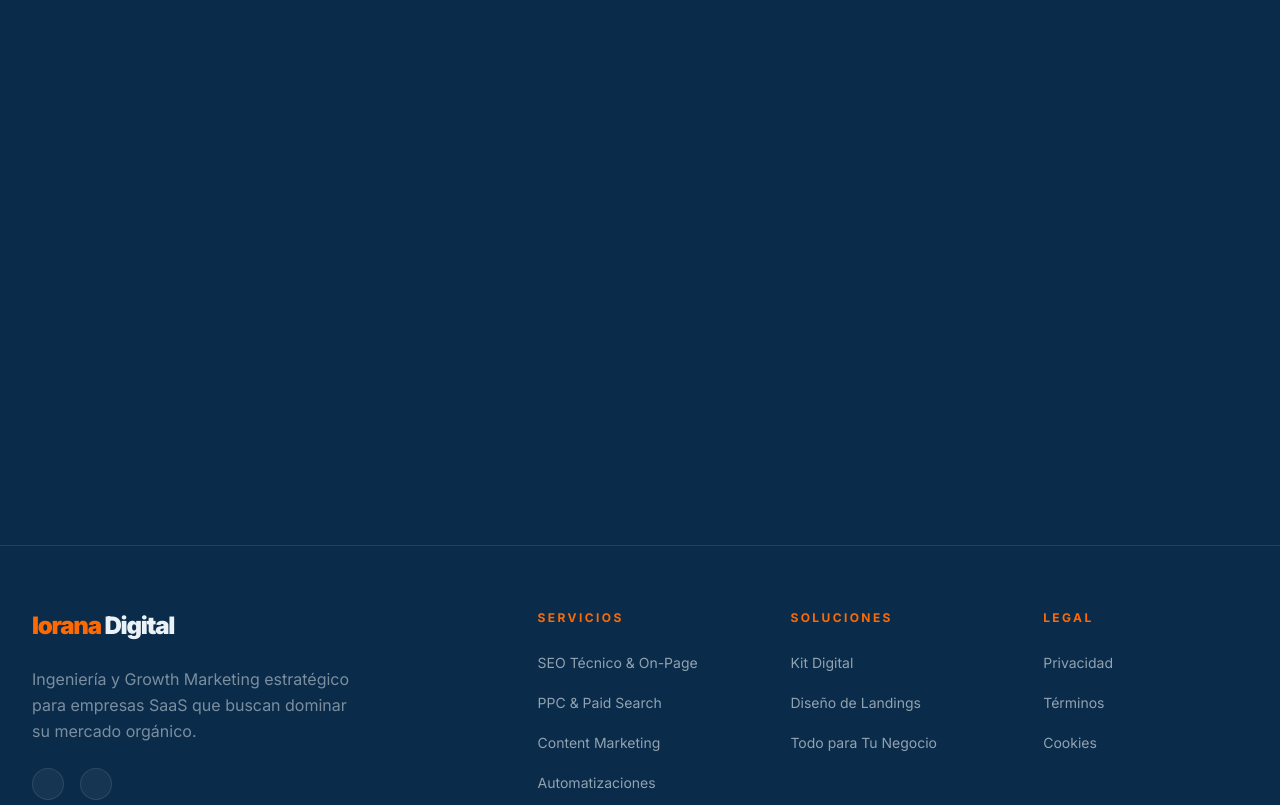
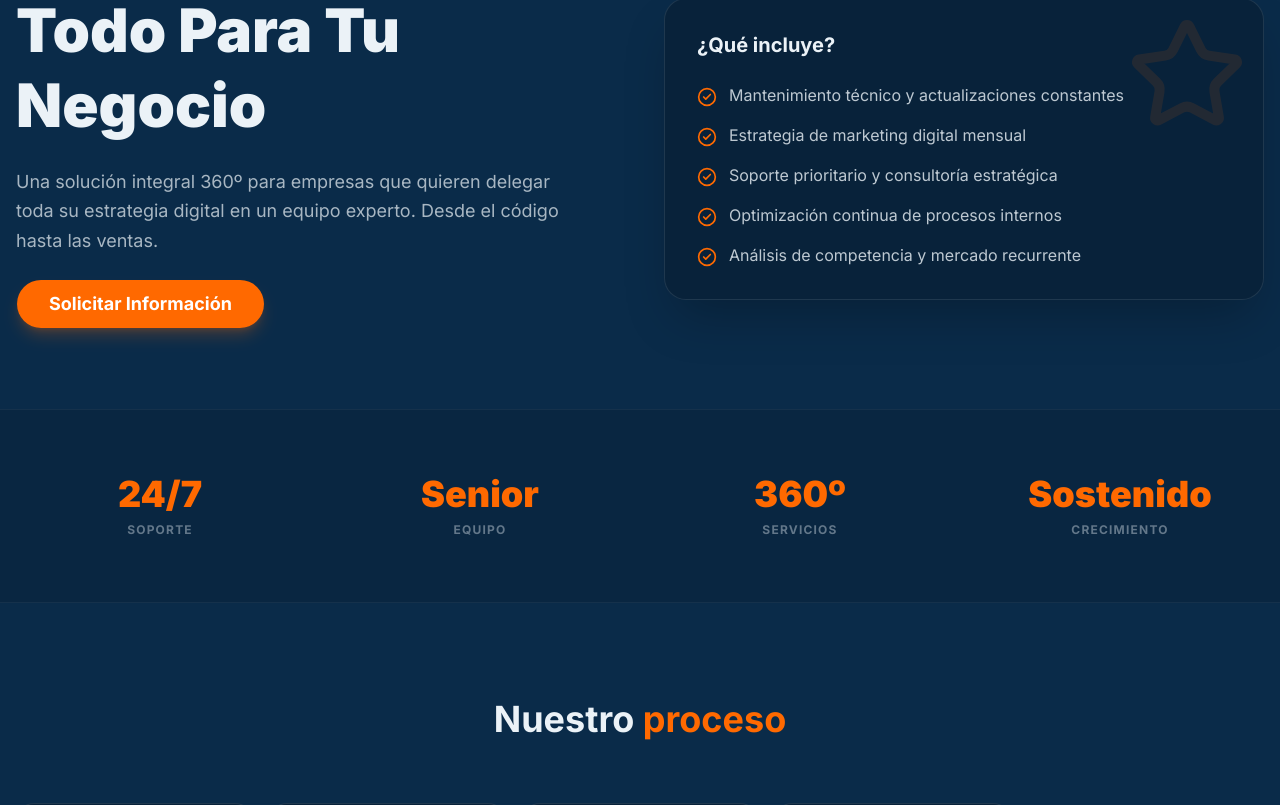
Before and after one commit to ioranadigital/iorana-next, a Next.js app: page /soluciones/todo-para-tu-negocio in a window 1280 px wide. Shown: the part 255-1060 px from the top of the page. Built offline with nearby package versions, Linux system fonts and the light colour scheme.

Commit message:
Update TodoParaTuNegocio.tsx

```diff
--- a/views/soluciones/TodoParaTuNegocio.tsx
+++ b/views/soluciones/TodoParaTuNegocio.tsx
@@ -1,67 +1,37 @@
 "use client";
 
 import React from "react";
-import PageLayout from "@/components/PageLayout";
-// Importación corregida hacia el archivo ServicePageTemplate.tsx
 import ServicePageTemplate from "../../components/ServicePageTemplate";
-import { Sparkles } from "lucide-react";
 
-/**
- * Reestructuramos el objeto para cumplir con la interfaz de ServicePageTemplate.
- * Esto elimina el error: Property 'data' does not exist.
- */
 const serviceData = {
-  title: "Todo para tu Negocio",
-  subtitle: "Tu departamento de marketing externo",
-  description:
-    "Olvídate de coordinar a múltiples proveedores. Nos convertimos en tu socio estratégico, encargándonos de toda tu presencia digital con una visión 360° orientada a resultados.",
+  title: "Todo Para Tu Negocio",
+  subtitle: "Tu departamento digital externo",
+  description: "Una solución integral 360º para empresas que quieren delegar toda su estrategia digital en un equipo experto. Desde el código hasta las ventas.",
   benefits: [
-    "Estrategia integral de marketing digital personalizada",
-    "Gestión experta de campañas de captación (PPC y SEO)",
-    "Mantenimiento y optimización continua de tu sitio web",
-    "Creación de contenido estratégico y gestión de marca",
-    "Automatización de procesos para ahorrar tiempo y costes",
-    "Reporting unificado con KPIs clave para tu negocio"
+    "Mantenimiento técnico y actualizaciones constantes",
+    "Estrategia de marketing digital mensual",
+    "Soporte prioritario y consultoría estratégica",
+    "Optimización continua de procesos internos",
+    "Análisis de competencia y mercado recurrente"
   ],
   stats: [
-    { value: "360°", label: "Visión Integral" },
-    { value: "1", label: "Único Interlocutor" },
-    { value: "+150%", label: "Eficiencia Operativa" },
-    { value: "24/7", label: "Soporte Estratégico" }
+    { label: "Soporte", value: "24/7" },
+    { label: "Equipo", value: "Senior" },
+    { label: "Servicios", value: "360º" },
+    { label: "Crecimiento", value: "Sostenido" }
   ],
   process: [
-    {
-      title: "Auditoría 360°",
-      desc: "Analizamos tu situación actual, competencia y puntos de mejora en todos los canales."
-    },
-    {
-      title: "Estrategia Unificada",
-      desc: "Diseñamos un plan de acción integrado que alinea SEO, PPC, contenido y desarrollo."
-    },
-    {
-      title: "Implementación Multicanal",
-      desc: "Ejecutamos las tácticas coordinadas para generar un impacto sinérgico en tu negocio."
-    },
-    {
-      title: "Optimización Basada en Datos",
-      desc: "Analizamos el rendimiento global y ajustamos la estrategia para maximizar el ROI."
-    },
-    {
-      title: "Escalado Estratégico",
-      desc: "Crecemos contigo, activando nuevas palancas de crecimiento según evoluciona tu empresa."
-    }
+    { title: "Inmersión", desc: "Nos convertimos en un brazo más de tu equipo para entender tus metas." },
+    { title: "Plan Maestro", desc: "Diseñamos una hoja de ruta con hitos trimestrales claros." },
+    { title: "Ejecución", desc: "Desarrollamos, optimizamos y lanzamos campañas de forma coordinada." },
+    { title: "Evolución", desc: "Ajustamos la estrategia según los datos de negocio reales." }
   ]
 };
 
 const TodoParaTuNegocio = () => (
-  <PageLayout
-    title="Todo para tu Negocio | Iorana Digital"
-    description="Solución integral de marketing y tecnología. Tu departamento de marketing externo para escalar tu negocio con una estrategia 360°."
-    canonical="https://iorana.digital/soluciones/todo-para-tu-negocio"
-  >
-    {/* ✅ CORRECCIÓN: Usamos el spread operator para pasar las props individuales */}
+  <div className="pt-24 bg-[#0a2b49] min-h-screen">
     <ServicePageTemplate {...serviceData} />
-  </PageLayout>
+  </div>
 );
 
 export default TodoParaTuNegocio;
```
